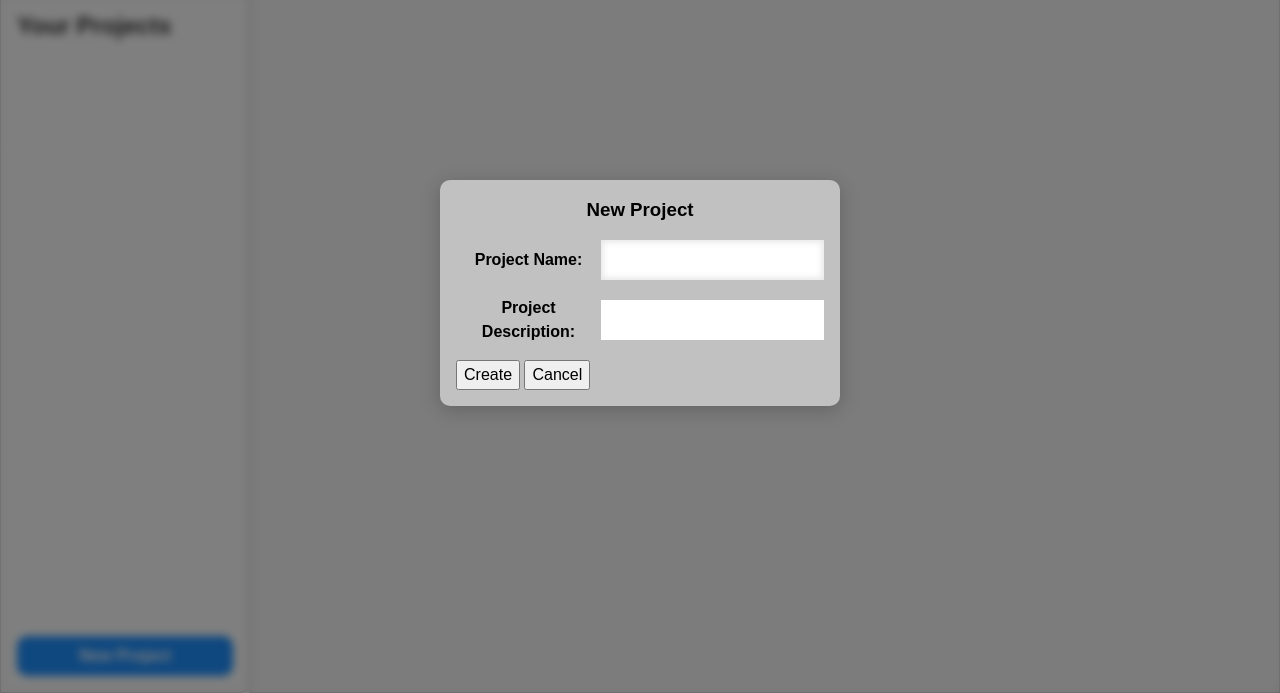
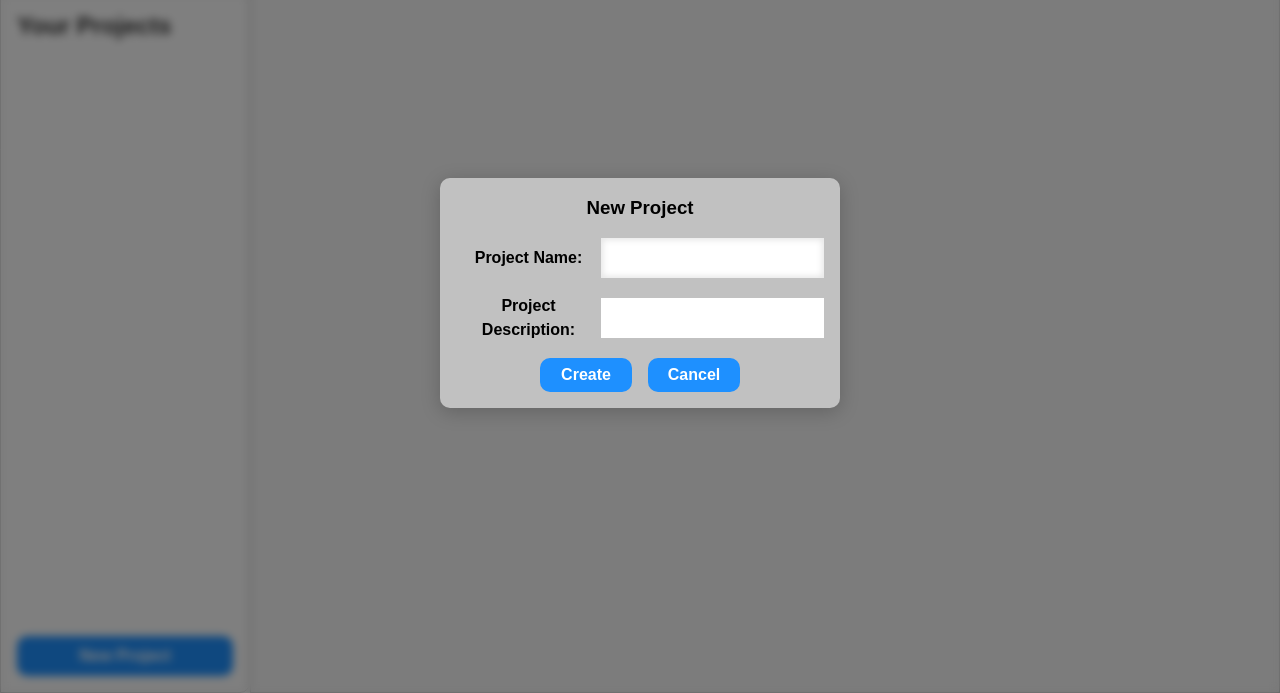
Before and after one commit to victormagela/task-list-theodinproject, a website built with webpack: page src/template.html in a window 1280 px wide. Both pictures are taken after a click on the button "New Project". Shown: the part 107-800 px from the top of the page. Built offline with nearby package versions, Linux system fonts and the light colour scheme.

Commit message:
Add CSS to the button in the group

```diff
--- a/src/styles/modals.css
+++ b/src/styles/modals.css
@@ -28,7 +28,7 @@ form {
 }
 
 .form-group {
-    width: 100%;
+    inline-size: 100%;
     display: flex;
     align-items: center;
 
@@ -51,3 +51,31 @@ form {
         }
     }
 }
+
+.dialog-buttons {
+    inline-size: 100%;
+    display: flex;
+    justify-content: center;
+    gap: 1rem;
+
+    button {
+        border: none;
+        border-radius: 10px;
+        padding: 0.3rem;
+        width: 25%;
+        background-color: var(--primary-color);
+        color: var(--secondary-text-color);
+        font-size: 1rem;
+        font-weight: 700;
+        cursor: pointer;
+        transition: opacity 0.3s ease;
+
+        &:hover {
+            opacity: 0.8;
+        }
+
+        &:active {
+            opacity: 0.6;
+        }
+    }
+}
```
